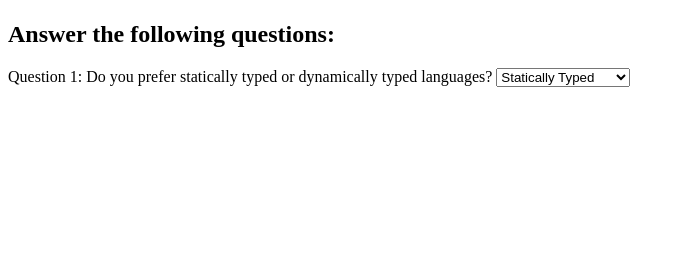
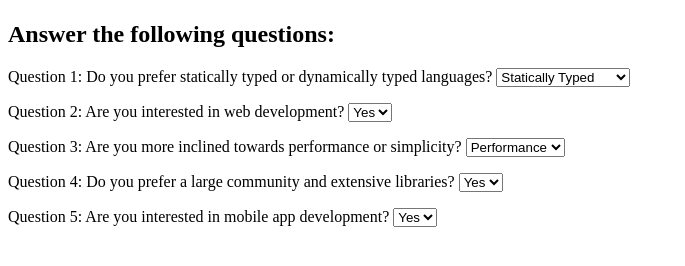
Before and after one commit to izzy503/ProgramingLanguageSuggester, a plain HTML site: page index.html in a window 1280 px wide. Shown: the part 56-322 px from the top of the page, without its empty margins (0-685 px from the left). Drawn offline with Linux system fonts and the light colour scheme; files that its build step writes are made by us from their sources; files whose address does not match are found by name.

Commit message:
added more code to the body of html this will include more survey questions and option values to the html

```diff
--- a/index.html
+++ b/index.html
@@ -16,3 +16,30 @@
           <option value="static">Statically Typed</option>
           <option value="dynamic">Dynamically Typed</option>
         </select>
+    </div>
+    <div class="form-group">
+      <label for="q2">Question 2: Are you interested in web development?</label>
+      <select id="q2" class="form-control">
+        <option value="yes">Yes</option>
+        <option value="no">No</option>
+      </select>
+    </div>
+    <div class="form-group">
+      <label for="q3">Question 3: Are you more inclined towards performance or simplicity?</label>
+      <select id="q3" class="form-control">
+        <option value="performance">Performance</option>
+        <option value="simplicity">Simplicity</option>
+      </select>
+    </div>
+    <div class="form-group">
+      <label for="q4">Question 4: Do you prefer a large community and extensive libraries?</label>
+      <select id="q4" class="form-control">
+        <option value="yes">Yes</option>
+        <option value="no">No</option>
+      </select>
+    </div>
+    <div class="form-group">
+      <label for="q5">Question 5: Are you interested in mobile app development?</label>
+      <select id="q5" class="form-control">
+        <option value="yes">Yes</option>
+        <option value="no">No</option>
```
